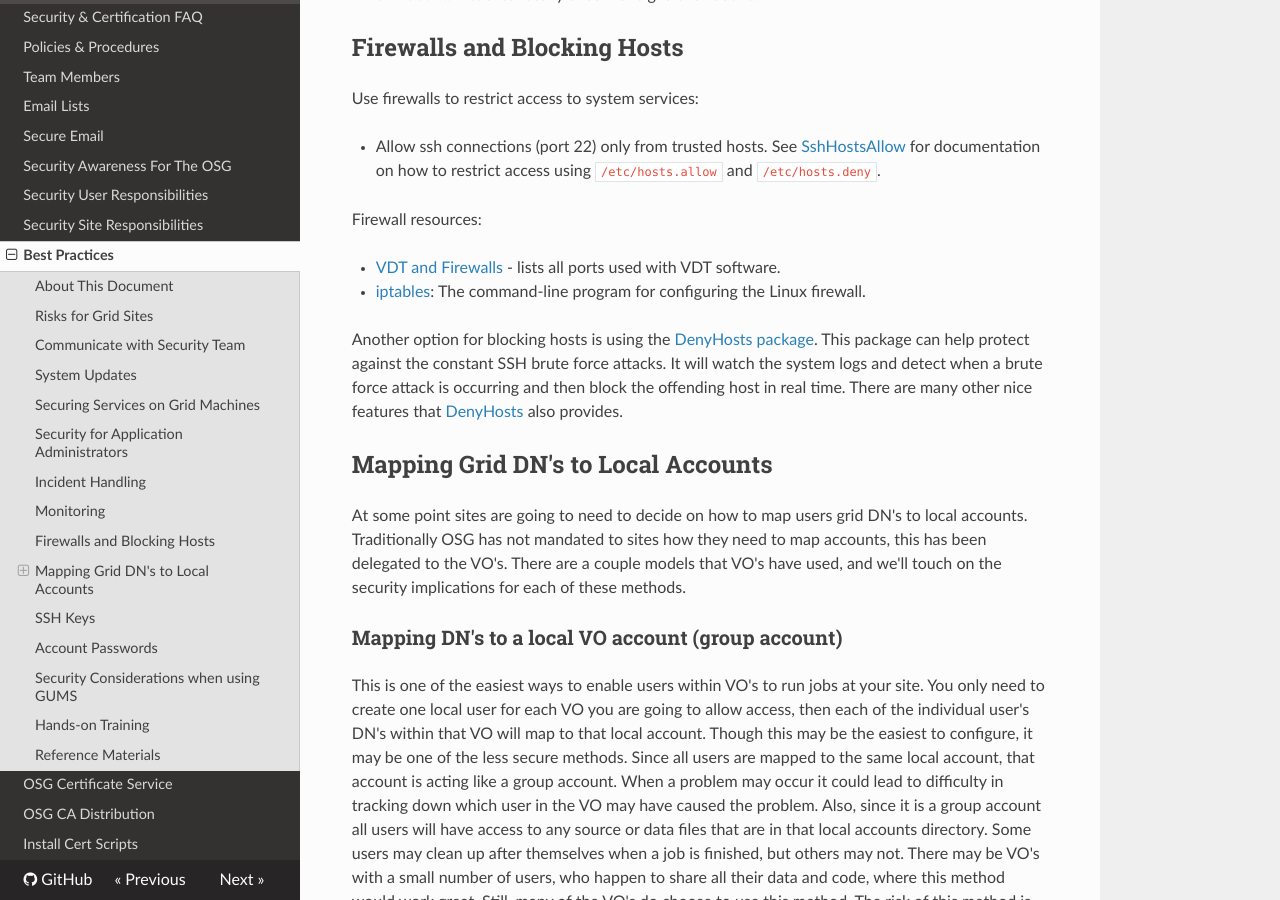
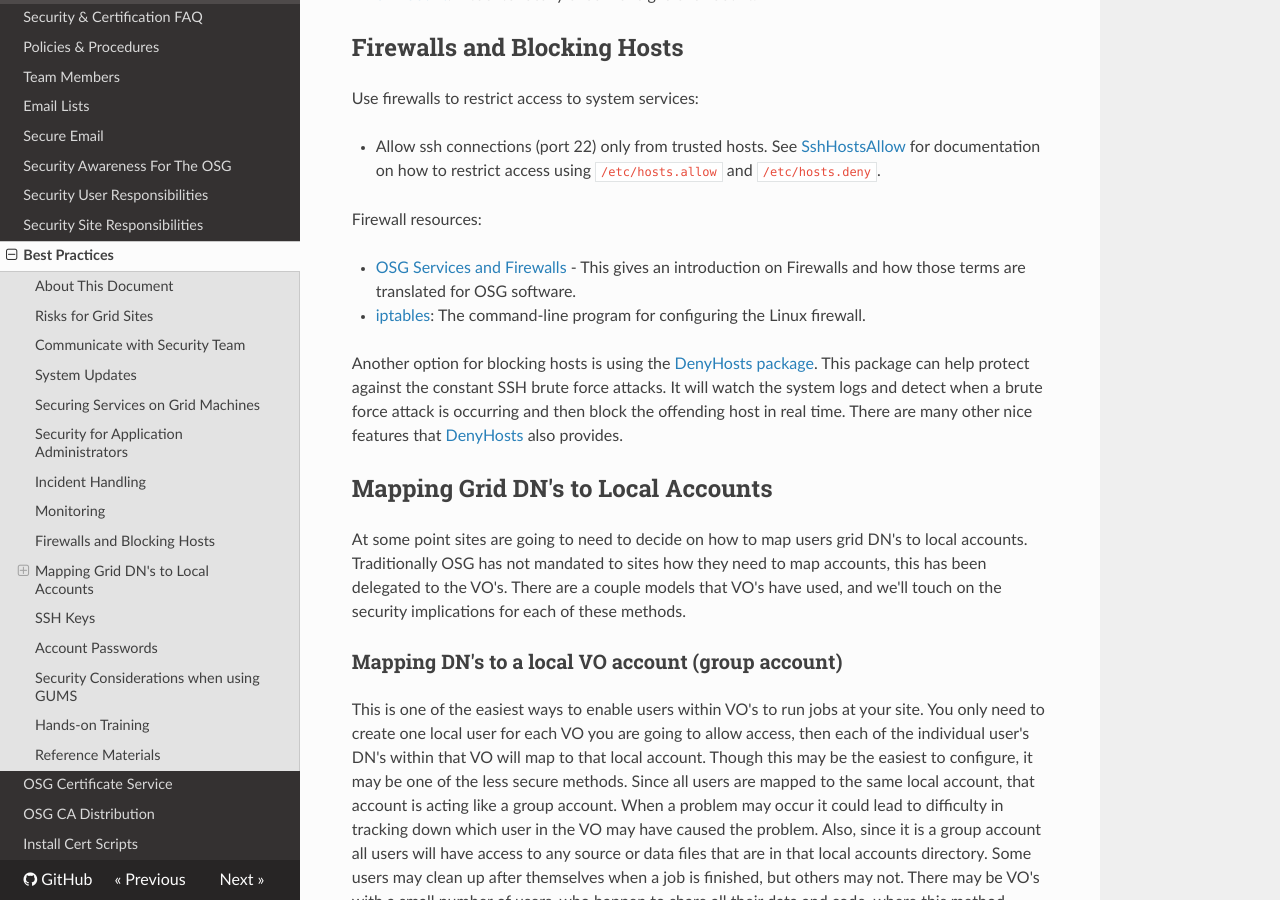
Before and after one commit to opensciencegrid/security, an MkDocs documentation site: the page built from docs/SecurityBestPractices.md, in a window 1280 px wide and 900 px high, scrolled down 2797 px. Built offline with MkDocs 1.6.1, drawn with Linux system fonts in a browser that asks for light colours; nearby versions of some CDN libraries; old or Windows-style settings are respelled for this version of MkDocs.

Commit message:
Corrected a URL
Corrected a URL for OSG Services and Firewalls.

```diff
--- a/docs/SecurityBestPractices.md
+++ b/docs/SecurityBestPractices.md
@@ -100,7 +100,7 @@
 
 Firewall resources:
 
--   [VDT and Firewalls](http://vdt.cs.wisc.edu/releases/1.10.1/firewall.html) - lists all ports used with VDT software.
+-   [OSG Services and Firewalls](https://twiki.grid.iu.edu/bin/view/Documentation/Release3/FirewallInformation) - This gives an introduction on Firewalls and how those terms are translated for OSG software.
 -   [iptables](http://www.netfilter.org/projects/iptables/): The command-line program for configuring the Linux firewall.
 
 Another option for blocking hosts is using the [DenyHosts package](http://denyhosts.sourceforge.net/features.html). This package can help protect against the constant SSH brute force attacks. It will watch the system logs and detect when a brute force attack is occurring and then block the offending host in real time. There are many other nice features that [DenyHosts](http://denyhosts.sourceforge.net/features.html) also provides.
```
